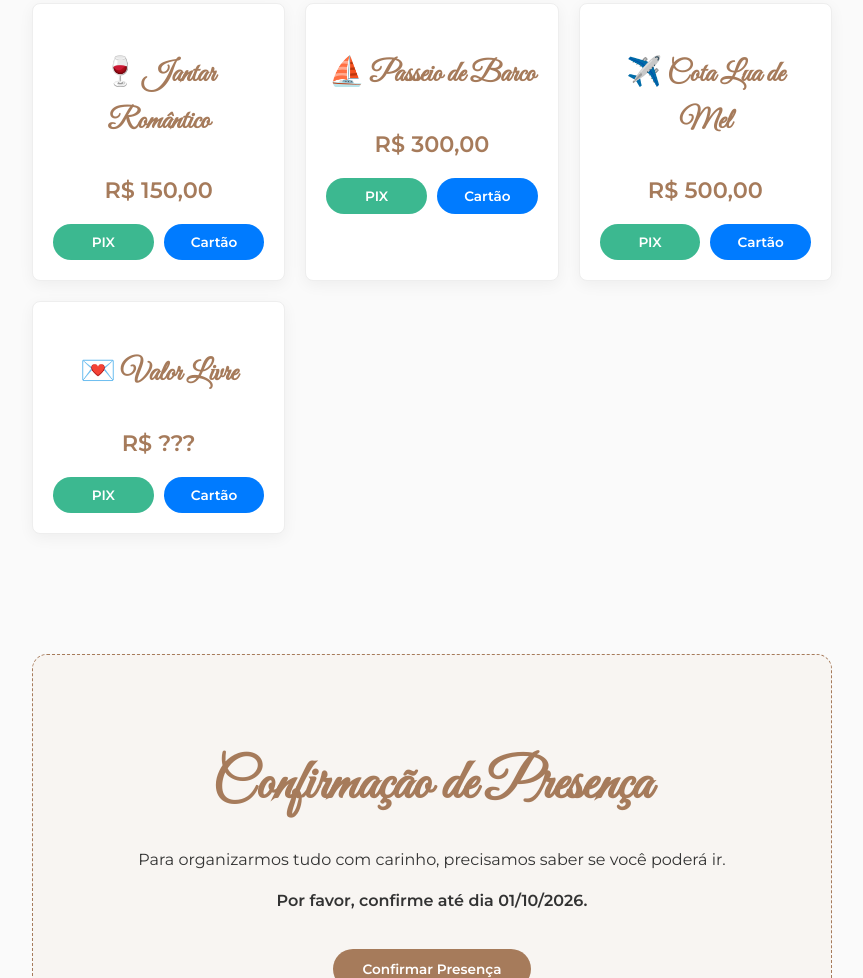
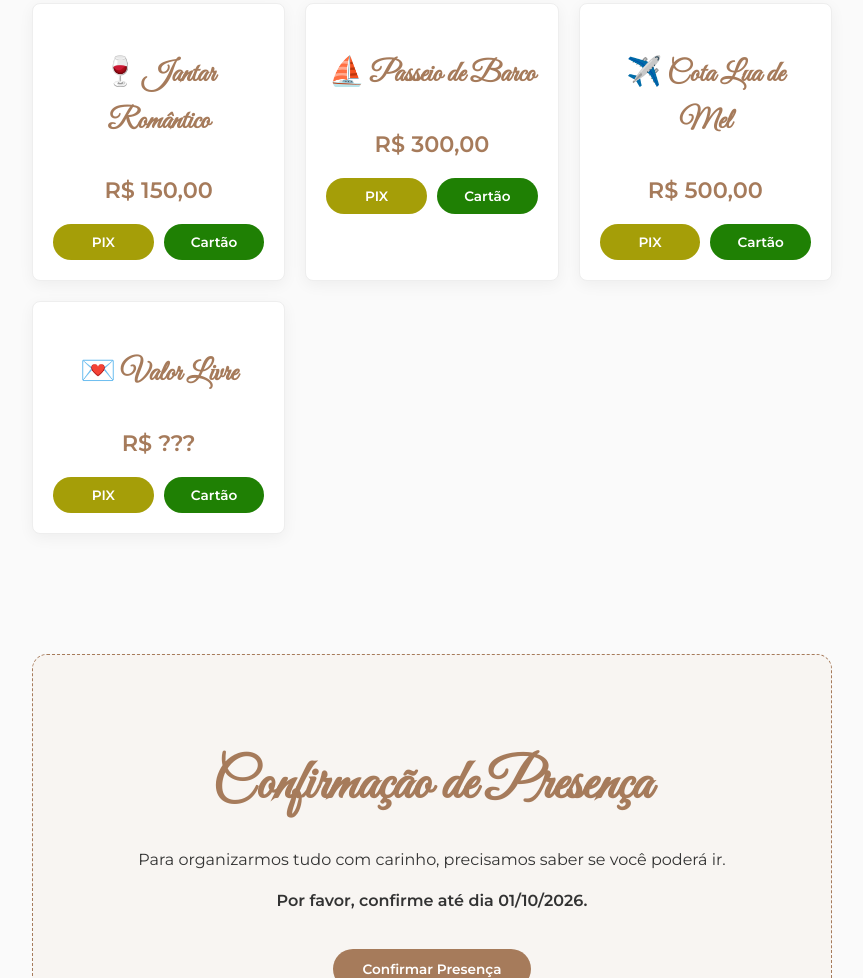
Before and after one commit to LeoKirian/casamento, a plain HTML site: page index.html in a window 1280 px wide. Shown: the part 1536-2514 px from the top of the page, without its empty margins (208-1071 px from the left). Drawn offline with Linux system fonts and the light colour scheme.

Commit message:
cor botao

```diff
--- a/index.html
+++ b/index.html
@@ -11,8 +11,8 @@
             --primary-color: #A67B5B; /* Tom terra/dourado */
             --bg-color: #FAFAFA;
             --text-color: #333;
-            --pix-color: #3cb890;    /* Verde do Pix */
-            --card-color: #007bff;   /* Azul do Cartão */
+            --pix-color: #a59e08;    /* Verde do Pix */
+            --card-color: #1f8004;   /* Azul do Cartão */
         }
 
         body {
@@ -134,7 +134,6 @@
             justify-content: space-between;
             gap: 10px;
             margin-top: 15px;
-            color: #A67B5B , #333;
         }
 
         .btn {
```
